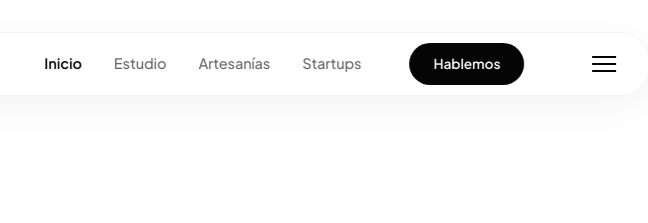
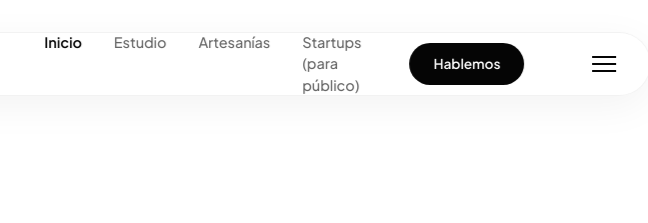
Before and after one commit to ChiliCode-Official/ChiliCode, a plain HTML site: page index.html in a window 1280 px wide. Shown: the top 223 px of the page, 355-1003 px from the left. Drawn offline with nearby package versions, Linux system fonts and the light colour scheme; some packages are replaced by stand-ins of ours; a script that the page names is missing.

Commit message:
Add files via upload

```diff
--- a/index.html
+++ b/index.html
@@ -75,7 +75,7 @@
                 </a></li>
                 <li><a href="nosotros.html"><svg viewBox="0 0 24 24"><path d="M17 21v-2a4 4 0 0 0-4-4H5a4 4 0 0 0-4 4v2"></path><circle cx="9" cy="7" r="4"></circle><path d="M23 21v-2a4 4 0 0 0-3-3.87"></path><path d="M16 3.13a4 4 0 0 1 0 7.75"></path></svg>Estudio</a></li>
                 <li><a href="artesanias.html"><svg viewBox="0 0 24 24"><path d="M6 2L3 6v14a2 2 0 0 0 2 2h14a2 2 0 0 0 2-2V6l-3-4Z"></path><path d="M3 6h18"></path><path d="M16 10a4 4 0 0 1-8 0"></path></svg>Artesanías</a></li>
-                <li><a href="startups-experience-high.html"><svg viewBox="0 0 24 24" fill="none" stroke="currentColor" stroke-width="2"><path d="M4.5 16.5c-1.5 1.5-2 4-2 4s2.5-.5 4-2l7.5-7.5-5-5L4.5 16.5z"></path><path d="M9 15L21 3"></path><polyline points="15 3 21 3 21 9"></polyline></svg><span class="nav-text">Startups</span></a></li>
+                <li><a href="startups-experience-high.html"><svg viewBox="0 0 24 24" fill="none" stroke="currentColor" stroke-width="2"><path d="M4.5 16.5c-1.5 1.5-2 4-2 4s2.5-.5 4-2l7.5-7.5-5-5L4.5 16.5z"></path><path d="M9 15L21 3"></path><polyline points="15 3 21 3 21 9"></polyline></svg><span class="nav-text">Startups (para público)</span></a></li>
             </ul>
             <a href="https://wa.me/525574123521?text=Hola!%20Me%20interesa%20saber%20m%C3%A1s%20sobre%20tus%20servicios%20en%20ChilliCode." class="nav-cta" target="_blank">Hablemos</a>
             <button class="hamburger-btn" aria-label="Menu">
```
Also changed, not shown: startups-experience-high.html (+1 -3 lines).
